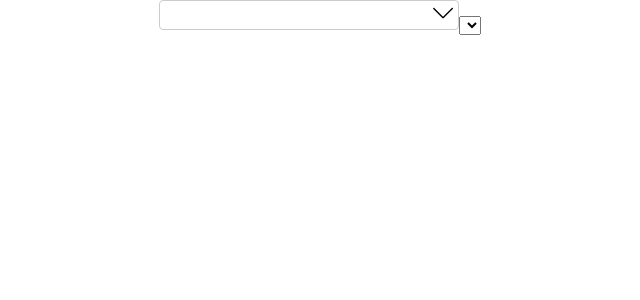
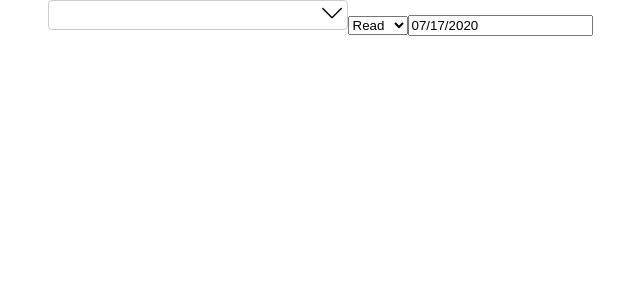
Before and after one commit to karthikprince2k1/user-management-common, a React (Create React App) app: page / in a window 1280 px wide. Shown: the top 300 px of the page, without its empty margins (320-960 px from the left). Built offline with nearby package versions, Linux system fonts and the light colour scheme.

Commit message:
Added the customdatepicker

```diff
--- a/src/App.js
+++ b/src/App.js
@@ -3,14 +3,16 @@ import logo from "./logo.svg";
 import "./App.css";
 import MultiSelectDropDown from "./components/MultiSelectDropDown/MultiSelectDropDown";
 import DropDownMenu from "./components/DropDown/DropDown";
+import CustomDatePicker from "./components/CustomDatePicker/CustomDatePicker";
 
 function App() {
   const options = ["Read", "Write", "Super", "Admin"];
-
+  const handleDateChange = (e) => console.log(e);
   return (
     <div className="App">
       <MultiSelectDropDown options={options} />
-      <DropDownMenu items={options} />
+      <DropDownMenu options={options} />
+      <CustomDatePicker handleChange={handleDateChange} />
     </div>
   );
 }
--- /dev/null
+++ b/src/components/CustomDatePicker/CustomDatePicker.js
@@ -0,0 +1,17 @@
+import React, { useState } from "react";
+import DatePicker from "react-datepicker";
+import "react-datepicker/dist/react-datepicker.css";
+
+const CustomDatePicker = React.forwardRef(
+  ({ label, name, options, register }, ref) => {
+    const [date, setDate] = useState(new Date());
+    return (
+      <>
+        <label>{label}</label>
+        <DatePicker selected={date} onChange={setDate} name={name} ref={ref} />
+      </>
+    );
+  }
+);
+
+export default CustomDatePicker;
```
